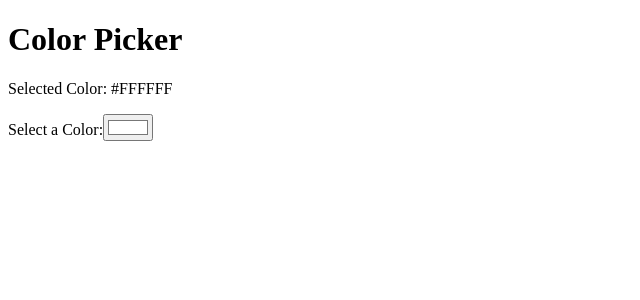
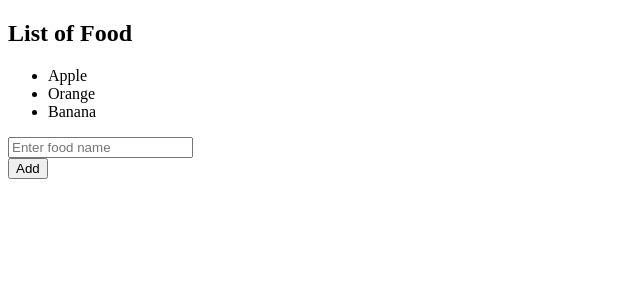
Before and after one commit to VVVu1511/ReactLearning, a React (Vite) app in the folder MyApp/: page / in a window 1280 px wide. Shown: the top 300 px of the page, without its empty margins (0-640 px from the left). Built offline with nearby package versions, Linux system fonts and the light colour scheme.

Commit message:
update Function

```diff
--- a/MyApp/src/App.jsx
+++ b/MyApp/src/App.jsx
@@ -1,10 +1,10 @@
-import ColorPicker from "./ColorPicker/ColorPicker";
+import Food from "./Food/Food";
 
 function App() {
 
   return(
     <>
-      <ColorPicker />
+      <Food />
     </>
   );
 }
--- a/MyApp/src/ColorPicker/ColorPicker.module.css
+++ b/MyApp/src/ColorPicker/ColorPicker.module.css
@@ -1,3 +1,46 @@
+body{
+    font-family: Arial, sans-serif;
+}
+
 .colorPickerContainer{
+    display: flex;
+    flex-direction: column;
+    align-items: center;
+}
 
+h1{
+    margin: 50px;
+    font-size: 3rem;
 }
+
+.colorDisplay{
+    width: 300px;
+    height: 300px;
+    display: flex;
+    justify-content: center;
+    align-items: center;
+    border: 5px solid hsl(0,0%,80%);
+    border-radius: 25px;
+    margin-bottom: 25px;
+    transition: 0.25s ease;
+}
+
+.colorDisplay p{
+    color: hsl(0,0%,20%);
+    font-size: 2rem;
+    text-align: center;
+}
+
+label{
+    font-size: 1.5rem;
+    font-weight: bold;
+    margin-bottom: 10px;
+}
+
+input[type="color"]{
+    width: 75px;
+    height: 50px;
+    padding: 5px;
+    border-radius: 10px;
+    border: 3px solid hsl(0,0%,80%);
+}
--- a/MyApp/src/Food/Food.jsx
+++ b/MyApp/src/Food/Food.jsx
@@ -1,16 +1,35 @@
+import { useState } from 'react';
 import styles from './Food.module.css'
 
 function Food(){
 
-    const food1 = "Orange";
-    const food2 = "Banana";
+    const [foods, setFoods] = useState(["Apple", "Orange", "Banana"]);
+
+    function handleAddFood(){
+
+        const newFood = document.getElementById('foodInput').value;
+
+        document.getElementById('foodInput').value = "";
+
+        if(newFood !== '') setFoods(foods => [...foods,newFood]);
+    }
+
+    function handleRemoveFood(index){
+        setFoods(foods.filter((_, i) => i !== index) );
+    }
 
     return (
-        <ul className={styles.foodList}>
-            <li className={styles.foodItem}>Apple</li>
-            <li className={styles.foodItem}>{food1}</li>
-            <li className={styles.foodItem}>{food2.toUpperCase()}</li>
-        </ul>
+        <div>
+            <h2>List of Food</h2>
+            <ul>
+                {foods.map((food,index) => <li key={index} onClick={() => handleRemoveFood(index)}>
+                    {food}
+                </li>)}
+            </ul>
+            <input type="text" id="foodInput" placeholder='Enter food name'></input>
+            <br></br>
+            <button onClick={handleAddFood}>Add</button>
+        </div>
     );
 }
 
--- a/MyApp/src/Food/Food.module.css
+++ b/MyApp/src/Food/Food.module.css
@@ -7,3 +7,7 @@
     font-size: 20px;
     color: black;
 }
+
+.foodItem:hover{
+    cursor: pointer;
+}
```
Also changed, not shown: MyApp/src/Car/Car.jsx (added, +32 -0 lines), MyApp/src/Counter/Counter.jsx (+6 -2 lines).
